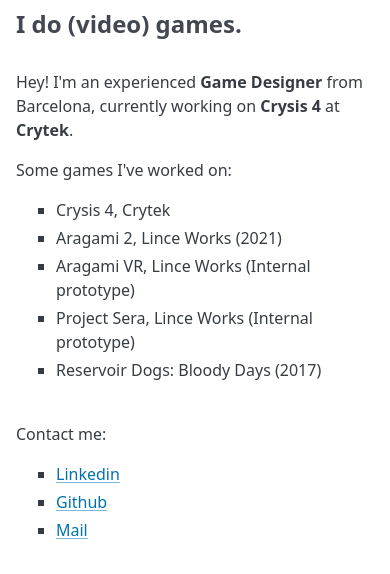
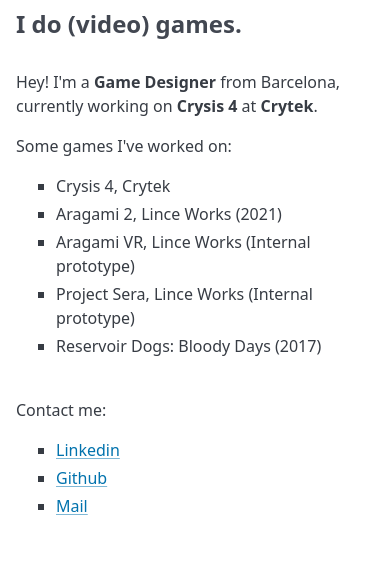
Before and after one commit to dacaes/dacaes.github.io, a plain HTML site: page index.html in a window 390 px wide. Shown: the part 387-961 px from the top of the page. After the commit the page ends 937 px from the top, so only its background shows below. Drawn offline with nearby package versions, Linux system fonts and the light colour scheme.

Commit message:
best fit on mobile

```diff
--- a/index.html
+++ b/index.html
@@ -18,7 +18,7 @@
 				<h3>I do (video) games.</h3>
 			</div>
 			<div>
-				<p>Hey! I&#39;m an experienced <b>Game Designer</b> from Barcelona, currently working on <b>Crysis 4</b> at <b>Crytek</b>.</p>
+				<p>Hey! I&#39;m a <b>Game Designer</b> from Barcelona, currently working on <b>Crysis 4</b> at <b>Crytek</b>.</p>
 				<p>Some games I&#39;ve worked on:</p>
 				<ul>
 				<li>Crysis 4, Crytek</li>
```
